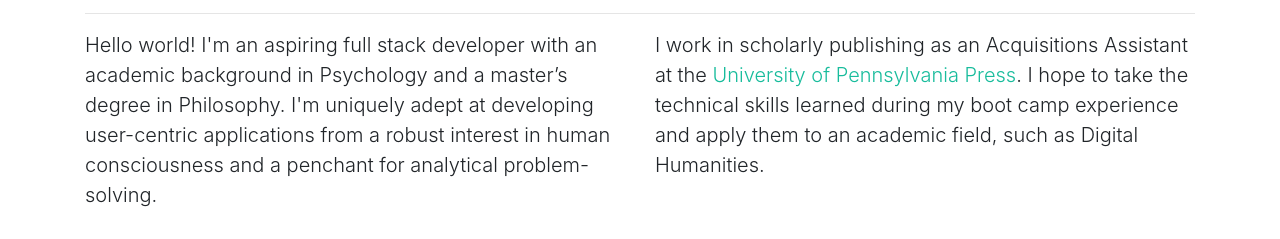
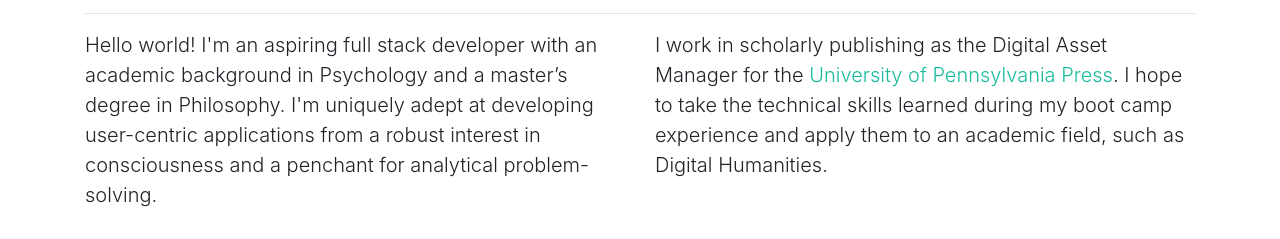
Before and after one commit to lilysimmons/lilysimmons.github.io, a website with bundled scripts: page index.html in a window 1280 px wide. Shown: the part 711-950 px from the top of the page. Built offline with nearby package versions, Linux system fonts and the light colour scheme.

Commit message:
update bio

```diff
--- a/index.html
+++ b/index.html
@@ -98,10 +98,10 @@
         <div class="col-lg-6 ml-auto">
           <p class="lead">Hello world! I'm an aspiring full stack developer with an academic background in Psychology
             and a master’s degree in Philosophy. I'm uniquely adept at developing user-centric applications from a
-            robust interest in human consciousness and a penchant for analytical problem-solving.</p>
+            robust interest in consciousness and a penchant for analytical problem-solving.</p>
         </div>
         <div class="col-lg-6 mr-auto">
-          <p class="lead">I work in scholarly publishing as an Acquisitions Assistant at the <a style="color: #18BC9C"
+          <p class="lead">I work in scholarly publishing as the Digital Asset Manager for the <a style="color: #18BC9C"
               href="https://www.upenn.edu/pennpress/">University of Pennsylvania Press</a>.
             I hope to take the technical skills learned during my boot camp experience and apply them to an academic
             field, such as Digital Humanities.</p>
```
